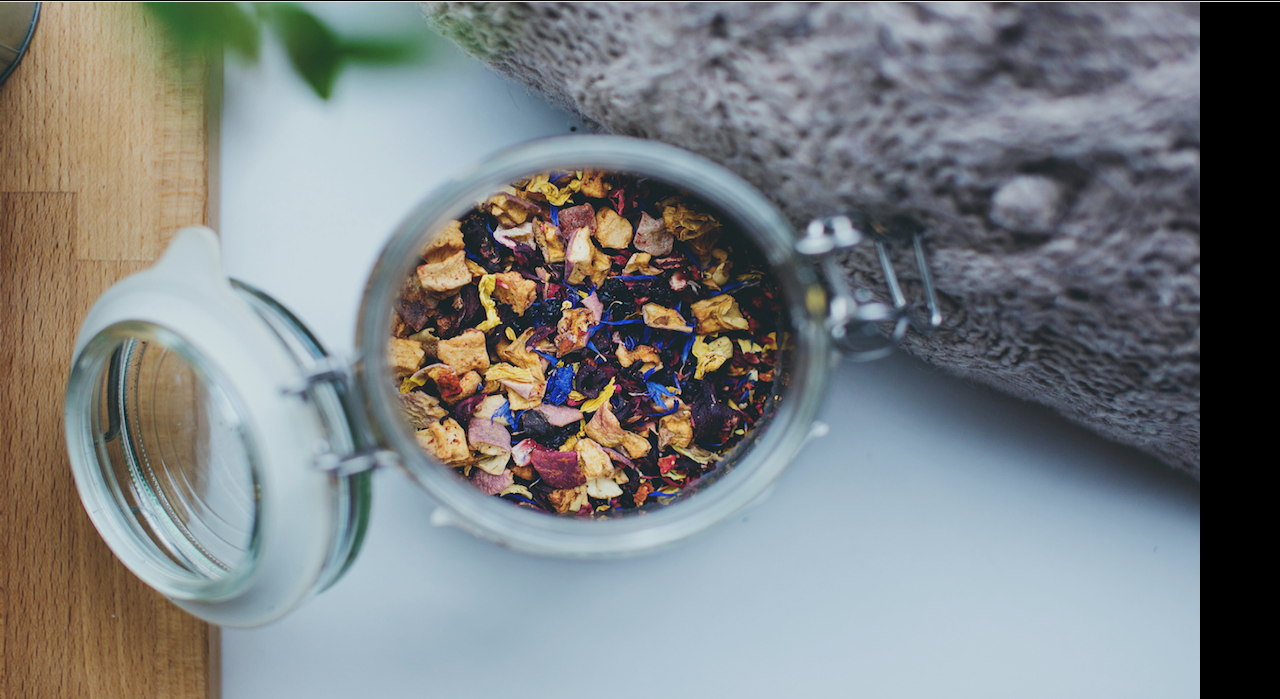
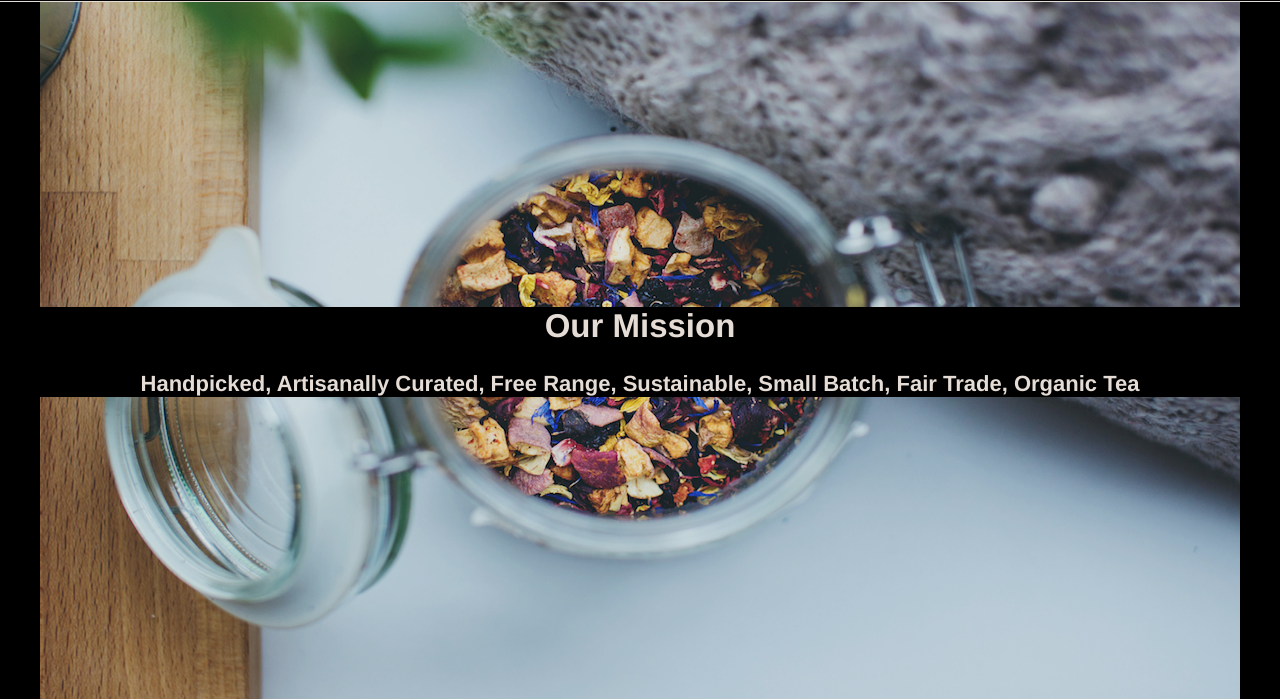
Before and after one commit to LinLox/tea_cozy, a plain HTML site: page index.html in a window 1280 px wide. Shown: the part 67-766 px from the top of the page. Drawn offline with Linux system fonts and the light colour scheme.

Commit message:
solve text over image
figured out the text over centered image

```diff
--- a/index.html
+++ b/index.html
@@ -19,13 +19,10 @@
   </header>
   <main>
     <div class="container-mission">
-      <div class="mission-img">
-        <img src="images/img-mission-background.jpg" alt="jar of grains" width="1200px" height="700px" >
+      <img class="mission-img" src="images/img-mission-background.jpg" alt="jar of stuff">
       <div class="mission-text">
-        <h2>Our Mission</h2>
-        <h4>Handpicked, Artisanally Curated, Free Range, Sustainable, Small Batch, Fair Trade, Organic Tea</h4>
+        <h2>Our Mission</h2><br><h4>Handpicked, Artisanally Curated, Free Range, Sustainable, Small Batch, Fair Trade, Organic Tea</h4>
       </div>
-    </div>
     </div>
     <div class="tea-month">
         <h2>Tea of the Month</h2><br>
--- a/styles.css
+++ b/styles.css
@@ -27,6 +27,8 @@ header {
     display: flex;
     align-items: center;
     justify-content: space-between;
+    position: sticky;
+    top: 0;
 }
 
 .header-img {
@@ -41,12 +43,18 @@ header {
 
 .container-mission {
     display: flex;
-    /* background-image: url("images/img-mission-background.jpg");
+    align-items: center;
+    justify-content: center;
+}
+
+.mission-img {
+    height: 700px;
     width: 1200px;
-    height: 700px; */
 }
 
 .mission-text {
     background-color: black;
     width: 100%;
+    position: absolute;
+
 }
```
